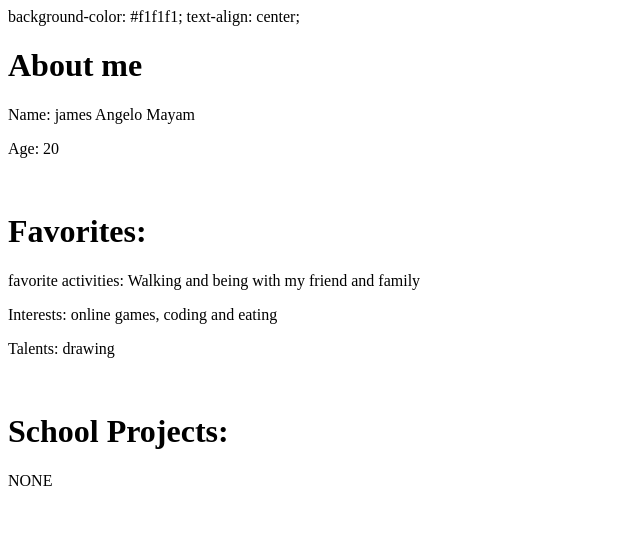
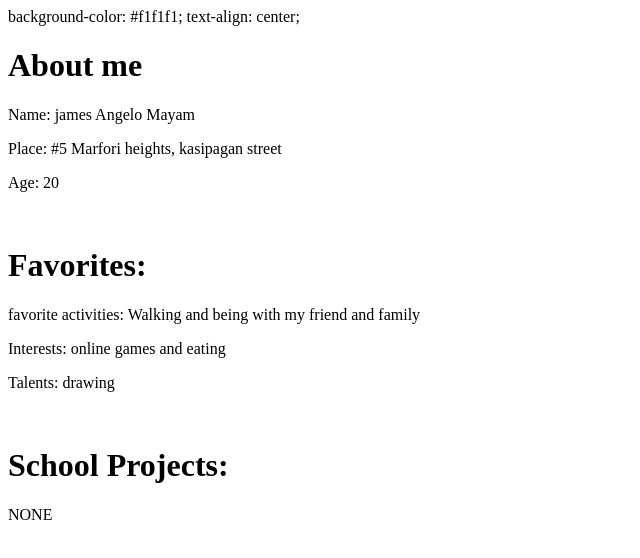
Before and after one commit to JMayam/JMayam.github.io, a plain HTML site: page index.html in a window 1280 px wide. Shown: the whole page, without its empty margins (0-640 px from the left). Drawn offline with Linux system fonts and the light colour scheme.

Commit message:
Update index.html

```diff
--- a/index.html
+++ b/index.html
@@ -10,11 +10,12 @@
             text-align: center;
     <h1> About me </h1>
         <p> Name: james Angelo Mayam </p>
+    <p> Place: #5 Marfori heights, kasipagan street </p>
         <p> Age: 20 </p>
     <br>
     <h1> Favorites: </h1>
         <p> favorite activities: Walking and being with my friend and family </p>
-        <p> Interests: online games, coding and eating </p>
+        <p> Interests: online games and eating </p>
         <p> Talents: drawing </p>
     <br>
     <h1> School Projects: </h1>
```
